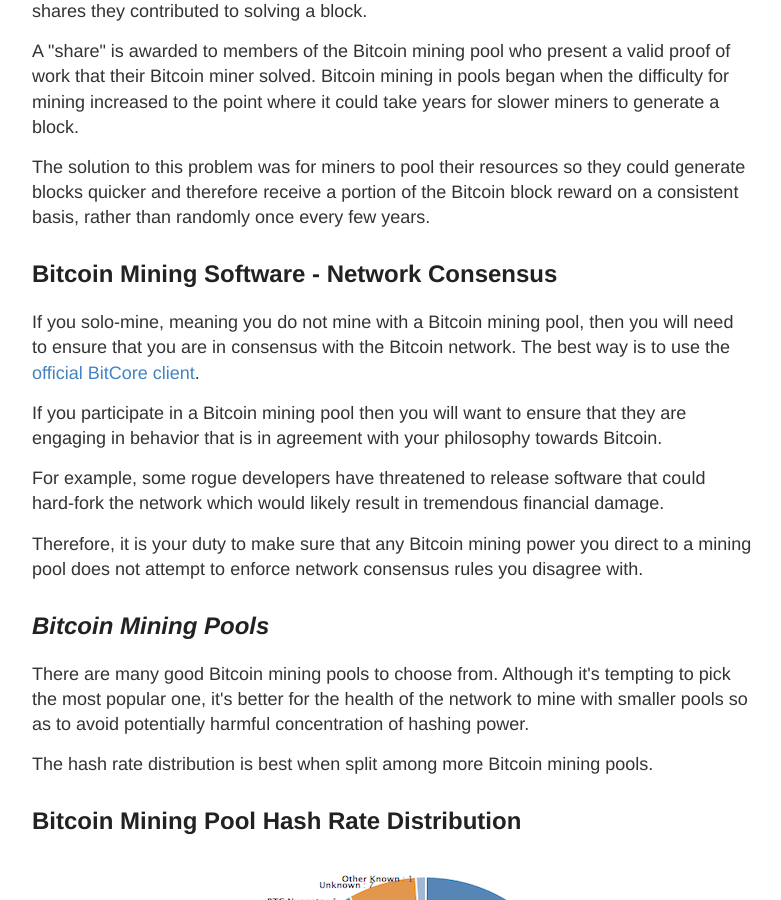
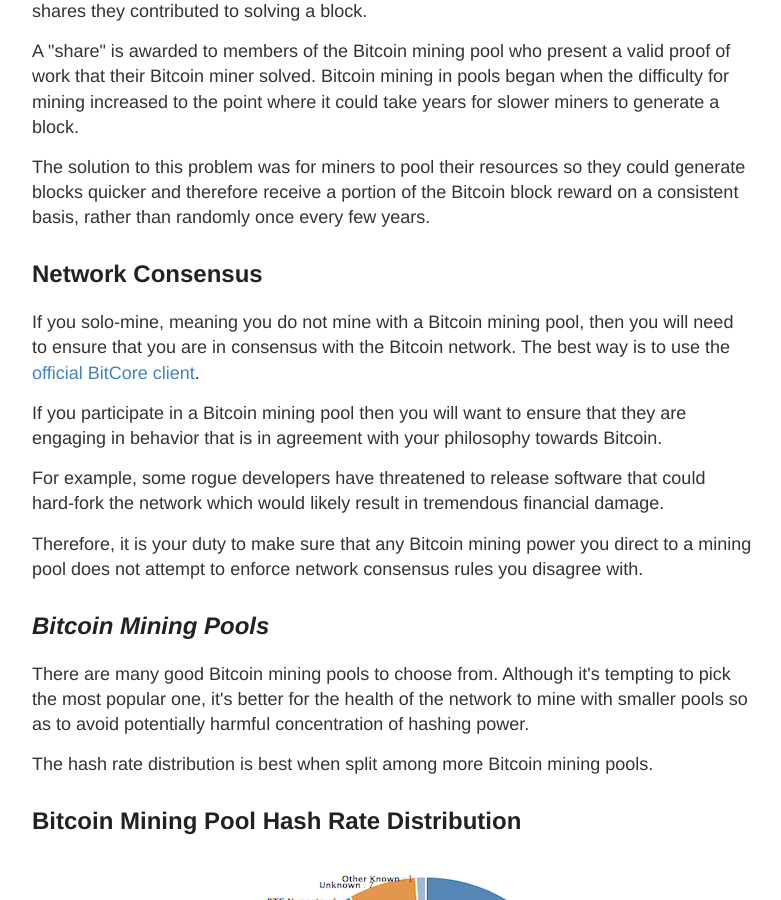
Before and after one commit to vesk4000/bm, a Jekyll site: the page built from bitcoin-mining-pools/index.html, in a window 1280 px wide and 900 px high, scrolled down 305 px. Shown: the whole window, without its empty margins (248-1029 px from the left). Built offline with Jekyll 4.4.1, drawn with Linux system fonts in a browser that asks for light colours; Markdown is read by kramdown in place of the engine named in the settings; a script that is not in the unit is left out.

Commit message:
Consensus

```diff
--- a/bitcoin-mining-pools/index.html
+++ b/bitcoin-mining-pools/index.html
@@ -6,7 +6,7 @@ title: Learn about Bitcoin mining pools
 <p>Bitcoin mining pools are a way for Bitcoin miners to pool their resources together and share their hashing power while splitting the reward equally according to the amount of shares they contributed to solving a block.
 <p>A "share" is awarded to members of the Bitcoin mining pool who present a valid proof of work that their Bitcoin miner solved. Bitcoin mining in pools began when the difficulty for mining increased to the point where it could take years for slower miners to generate a block.
 <p>The solution to this problem was for miners to pool their resources so they could generate blocks quicker and therefore receive a portion of the Bitcoin block reward on a consistent basis, rather than randomly once every few years.
-<h2>Bitcoin Mining Software - Network Consensus</h2>
+<h2>Network Consensus</h2>
 <p>If you solo-mine, meaning you do not mine with a Bitcoin mining pool, then you will need to ensure that you are in consensus with the Bitcoin network. The best way is to use the <a href="http://bitcoin.org/en/download">official BitCore client</a>.
 <p>If you participate in a Bitcoin mining pool then you will want to ensure that they are engaging in behavior that is in agreement with your philosophy towards Bitcoin.
 <p>For example, some rogue developers have threatened to release software that could hard-fork the network which would likely result in tremendous financial damage.
--- a/bitcoin-mining-software/index.html
+++ b/bitcoin-mining-software/index.html
@@ -8,7 +8,7 @@ title: Learn about Bitcoin mining software
 <p>The software delivers the work to the miners and receives the completed work from the miners and relays that information back to the blockchain and your mining pool. The best Bitcoin mining software can run on almost any operating system, such as OSX, Windows, Linux, and has even been ported to work on a Raspberry Pi with some modifications for drivers depending on your mining setup.
 <p>Not only does the Bitcoin mining software relay the input and output of your Bitcoin miners to the blockchain, but it also monitors them and displays general statistics such as the temperature, hashrate, fan speed, and average speed of the Bitcoin miner.
 <p>There are a few different types of Bitcoin mining software out there and each have their own advantages and disadvantages, so be sure to read up on the various mining software out there.
-<h2>Bitcoin Mining Software - Network Consensus</h2>
+<h2>Network Consensus</h2>
 <p>If you solo-mine, meaning you do not mine with a Bitcoin mining pool, then you will need to ensure that you are in consensus with the Bitcoin network. The best way is to use the <a href="http://bitcoin.org/en/download">official BitCore client</a>.
 <p>If you participate in a Bitcoin mining pool then you will want to ensure that they are engaging in behavior that is in agreement with your philosophy towards Bitcoin.
 <p>For example, some rogue developers have threatened to release software that could hard-fork the network which would likely result in tremendous financial damage.
```
